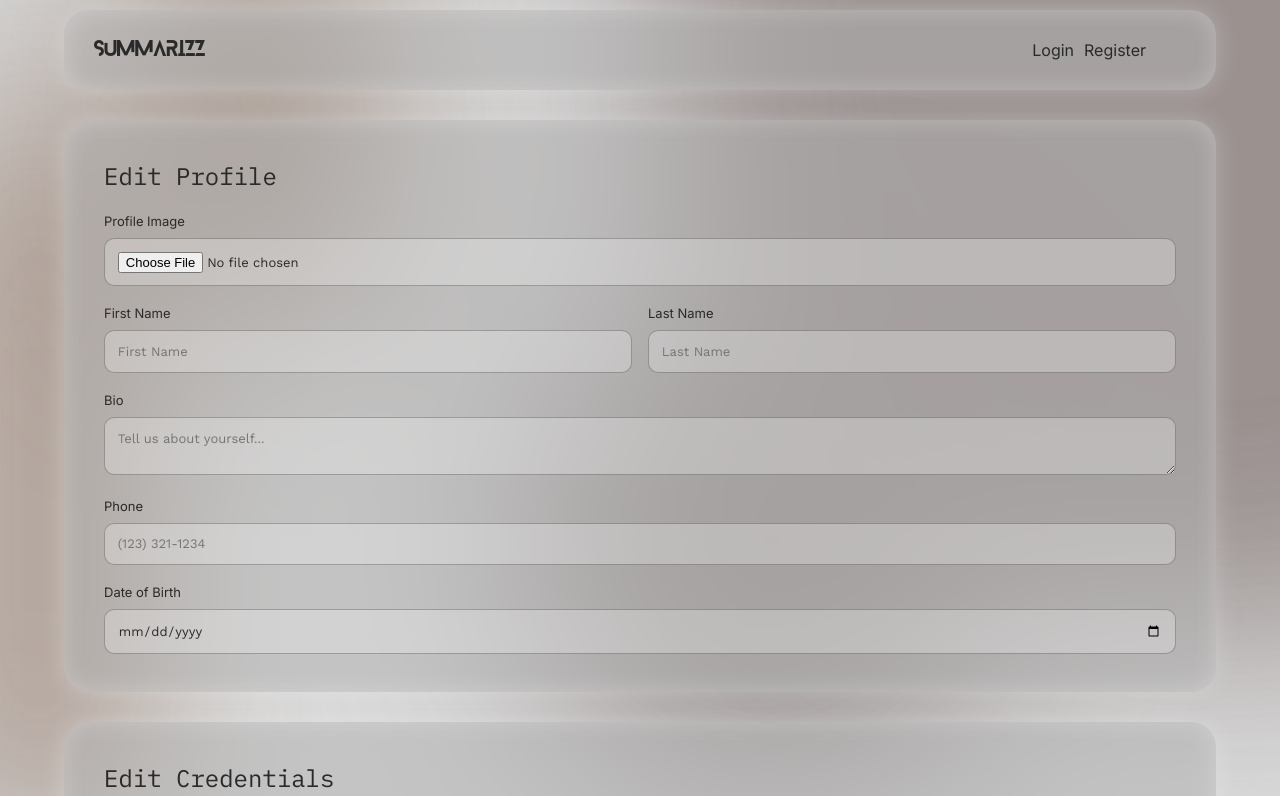
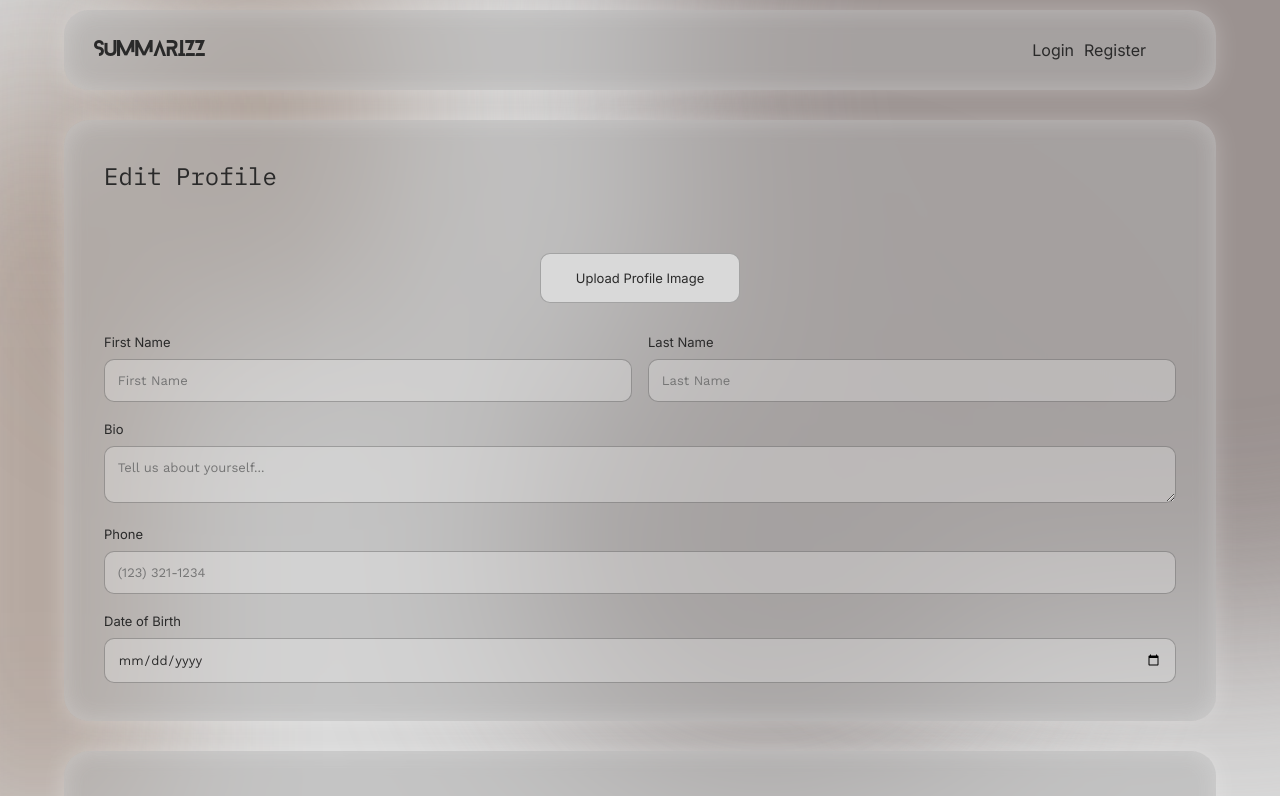
Before and after one commit to Turing-Sandbox/Summarizz, a Next.js app in the folder frontend/: page /profile/1/manage in a window 1280 px wide. Shown: the top 796 px of the page. Built offline with nearby package versions, Linux system fonts and the light colour scheme; no server answers.

Commit message:
Added image preview + fix edit content import

```diff
--- a/frontend/src/app/profile/[id]/manage/page.tsx
+++ b/frontend/src/app/profile/[id]/manage/page.tsx
@@ -1,6 +1,7 @@
 "use client";
 
 import { useEffect, useRef, useState } from "react";
+import Image from "next/image";
 import axios from "axios";
 
 import { apiURL } from "@/app/scripts/api";
@@ -29,6 +30,11 @@ export default function Page() {
   const { id } = useParams();
 
   const [user, setUser] = useState<User | null>(null);
+  const [profileImage, setProfileImage] = useState<File | null>(null);
+  const [profileImagePreview, setProfileImagePreview] = useState<string | null>(
+    null
+  );
+  const [imageError, setImageError] = useState("");
   const [errorEditProfile, setErrorEditProfile] = useState("");
   const [successEditProfile, setSuccessEditProfile] = useState("");
 
@@ -67,6 +73,30 @@ export default function Page() {
     }
     // eslint-disable-next-line react-hooks/exhaustive-deps
   }, []);
+
+  /**
+   * handleThumbnailChange() -> void
+   *
+   * @description
+   * Handles the file upload for the thumbnail, and sets the thumbnail preview
+   * to the file that was uploaded. If the file is not an image, or one was not provided, it
+   * will throw and error indicating that the thumbnail was not set and to try again.
+   *
+   * @param e - Change Event for Thumbnail File
+   */
+  const handleProfileImageChange = (e: React.ChangeEvent<HTMLInputElement>) => {
+    setImageError("");
+    const file = e.target.files ? e.target.files[0] : null;
+
+    if (file && file.type.startsWith("image/")) {
+      setProfileImage(file);
+      setProfileImagePreview(URL.createObjectURL(file));
+    } else {
+      setProfileImage(null);
+      setProfileImagePreview(null);
+      setImageError("Please select a valid image file.");
+    }
+  };
 
   const handleEditProfile = async (e: React.FormEvent<HTMLFormElement>) => {
     e.preventDefault();
@@ -240,14 +270,38 @@ export default function Page() {
 
             <form>
               {/* TODO: Profile Image */}
-              <div className='input-group'>
-                <label htmlFor='profileImage'>Profile Image</label>
-                <input
-                  type='file'
-                  id='profileImage'
-                  accept='image/*'
-                  // onChange={handleProfileImageChange}
-                />
+              <div className='profile-image-section'>
+                <div className='input-group'>
+                  {user && user.profileImage ? (
+                    <Image
+                      src={user.profileImage}
+                      width={200}
+                      height={200}
+                      alt='Profile Picture'
+                      className='profile-edit-image'
+                    />
+                  ) : (
+                    <h1 className='profile-initial'>
+                      {user?.username[0].toUpperCase()}
+                    </h1>
+                  )}
+                </div>
+
+                <div>
+                  <label
+                    htmlFor='profile-image'
+                    className='profile-image-upload'
+                  >
+                    {profileImage ? "Change" : "Upload"} Profile Image
+                  </label>
+                  <input
+                    id='profile-image'
+                    type='file'
+                    accept='image/*'
+                    onChange={handleProfileImageChange}
+                  />
+                </div>
+                {imageError && <p className='error-message'>{imageError}</p>}
               </div>
 
               <div className='form-group'>
--- a/frontend/src/app/styles/profile/ProfileManagement.scss
+++ b/frontend/src/app/styles/profile/ProfileManagement.scss
@@ -56,6 +56,61 @@ textarea {
   max-height: 200px;
 }
 
+.profile-image-section {
+  text-align: center;
+  display: flex;
+  flex-direction: column;
+  align-items: center;
+  justify-content: center;
+}
+
+.profile-edit-image {
+  display: inline-block;
+
+  padding: 0.8rem;
+  box-sizing: border-box;
+
+  border-radius: 10px;
+  border-style: solid;
+  border-color: var(--input-border-color);
+  border-width: 1px;
+
+  background-color: var(--input-field-color);
+  color: var(--text-color);
+}
+
+.profile-image-upload {
+  display: inline-block;
+  width: 200px;
+
+  margin-bottom: 20px;
+  padding: 1rem;
+
+  border-radius: 10px;
+  border-style: solid;
+  border-color: var(--input-border-color);
+  border-width: 1px;
+  box-sizing: border-box;
+
+  user-select: none;
+
+  background-color: var(--background-color);
+  color: var(--text-color);
+
+  cursor: pointer;
+}
+
+.profile-image-upload:hover {
+  background-color: var(--input-border-color);
+  color: var(--background-color);
+
+  cursor: pointer;
+}
+
+input[type="file"] {
+  display: none;
+}
+
 .save-button {
   width: 100%;
 
--- a/frontend/src/components/content/editContent.tsx
+++ b/frontend/src/components/content/editContent.tsx
@@ -1,6 +1,5 @@
 "use client";
 
-import "@/src/styles/content/createContent.scss";
 // React & NextJs (Import)
 import { useEffect, useState } from "react";
 import { useParams, useRouter } from "next/navigation";
```
